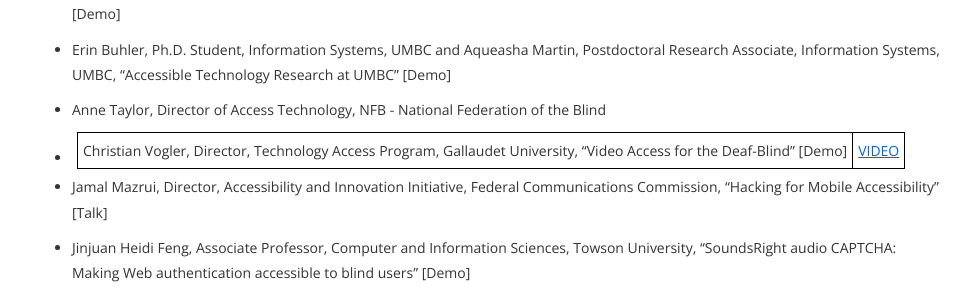
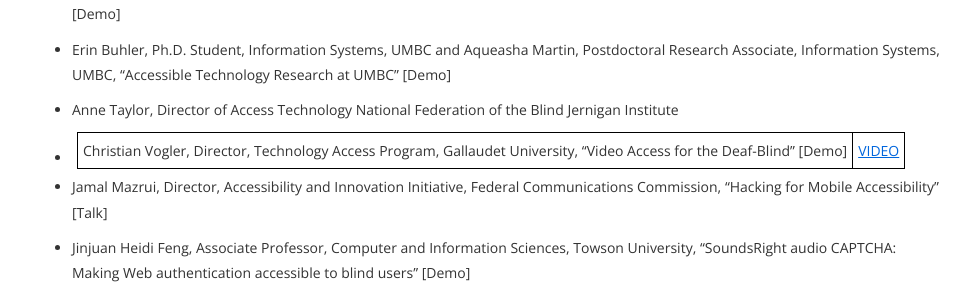
Before and after one commit to 18F/hackathons, a Jekyll site: the page built from pages/a11yhack-schedule.md, in a window 1280 px wide and 900 px high, scrolled down 333 px. Shown: the part 160-454 px from the top of the window, without its empty margins (248-1218 px from the left). Built offline with Jekyll 4.4.1, drawn with Linux system fonts in a browser that asks for light colours; nearby versions of some CDN libraries; Markdown is read by kramdown in place of the engine named in the settings.

Commit message:
Updating Anne's title.

```diff
--- a/pages/a11yhack-schedule.md
+++ b/pages/a11yhack-schedule.md
@@ -23,7 +23,7 @@
 
 * Erin Buhler, Ph.D. Student, Information Systems, UMBC and Aqueasha Martin, Postdoctoral Research Associate, Information Systems, UMBC, "Accessible Technology Research at UMBC"  [Demo]
 
-* Anne Taylor, Director of Access Technology, NFB - National Federation of the Blind
+* Anne Taylor, Director of Access Technology National Federation of the Blind Jernigan Institute
 
 * Christian Vogler, Director, Technology Access Program, Gallaudet University, "Video Access for the Deaf-Blind" [Demo] | [VIDEO](https://www.youtube.com/watch?v=08tyYAhPuVU)
 
```
